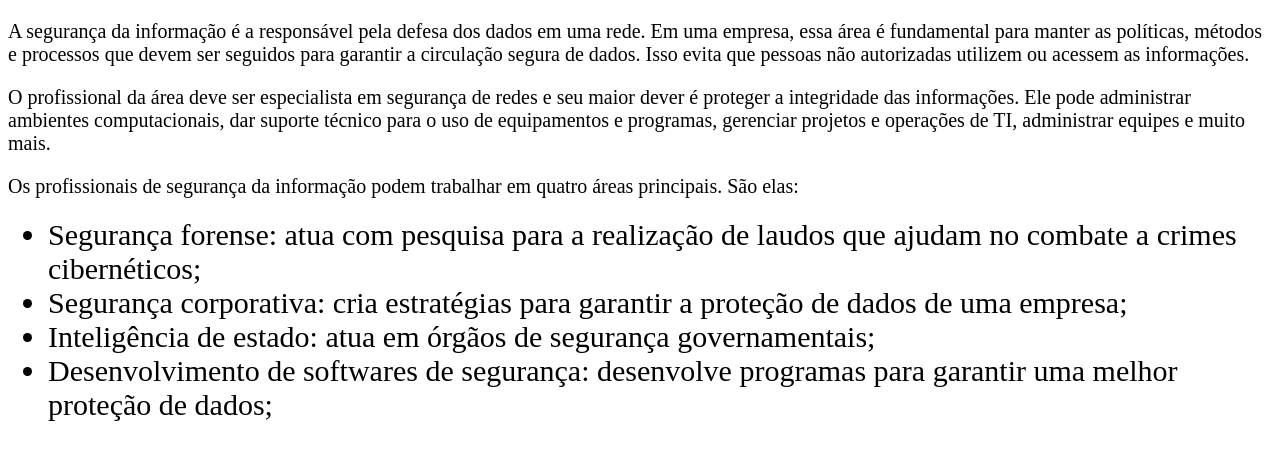
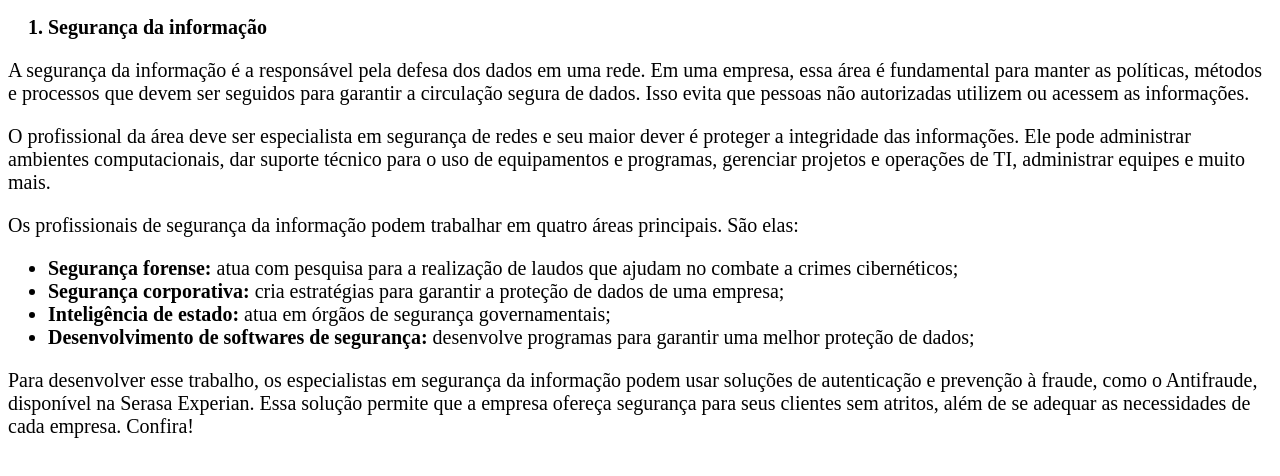
Before and after one commit to gabriel-ras/trabalho1, a plain HTML site: page 1.html in a window 1280 px wide. Drawn offline with Linux system fonts and the light colour scheme.

Commit message:
atulização1

```diff
--- a/1.html
+++ b/1.html
@@ -11,6 +11,10 @@
 </head>
 
 <body>
+    <ul class="negrito">
+        <li class="lista-numerada">Segurança da informação</li>
+    </ul>
+
     <p>A segurança da informação é a responsável pela defesa dos dados em uma rede. Em uma empresa,
     essa área é fundamental para manter as políticas, métodos e processos que devem ser seguidos para
     garantir a circulação segura de dados. Isso evita que pessoas não autorizadas utilizem ou acessem as
@@ -26,11 +30,18 @@
     <p>Os profissionais de segurança da informação podem trabalhar em quatro áreas principais. São elas:</p>
 
     <ul>
-        <li>Segurança forense: atua com pesquisa para a realização de laudos que ajudam no combate a
+        <li><span class="negrito">Segurança forense:</span> atua com pesquisa para a realização de laudos que ajudam no combate a
             crimes cibernéticos;</li>
-        <li>Segurança corporativa: cria estratégias para garantir a proteção de dados de uma empresa;</li>
-        <li>Inteligência de estado: atua em órgãos de segurança governamentais;</li>
-        <li>Desenvolvimento de softwares de segurança: desenvolve programas para garantir uma
+        <li><span class="negrito">Segurança corporativa:</span> cria estratégias para garantir a proteção de dados de uma empresa;</li>
+        <li><span class="negrito">Inteligência de estado:</span> atua em órgãos de segurança governamentais;</li>
+        <li><span class="negrito">Desenvolvimento de softwares de segurança:</span> desenvolve programas para garantir uma
             melhor proteção de dados;</li>
     </ul>
+
+    <p>Para desenvolver esse trabalho, os especialistas em segurança da informação podem usar soluções de
+        autenticação e prevenção à fraude, como o Antifraude, disponível na Serasa Experian. Essa solução
+        permite que a empresa ofereça segurança para seus clientes sem atritos, além de se adequar as
+        necessidades de cada empresa. Confira!
+    </p>
+
 </body>
--- a/main.css
+++ b/main.css
@@ -3,5 +3,12 @@ p {
 }
 li
 {
-    font-size: 30px;
+    font-size: 20px;
 }
+.negrito {
+    font-weight: bold;
+}
+
+.lista-numerada {
+    list-style-type: decimal;
+}
```
Also changed, not shown: 2.html (added, +42 -0 lines), index.html (+10 -3 lines).
